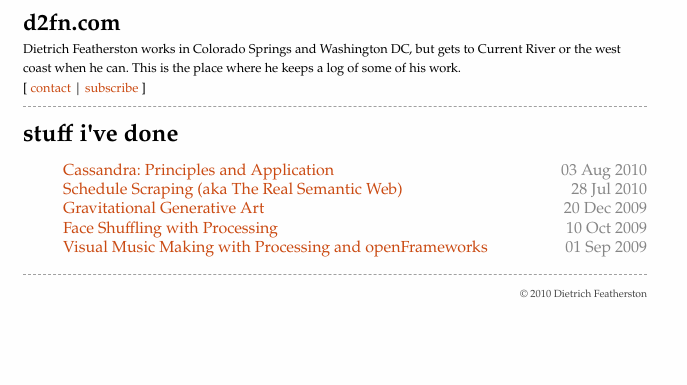
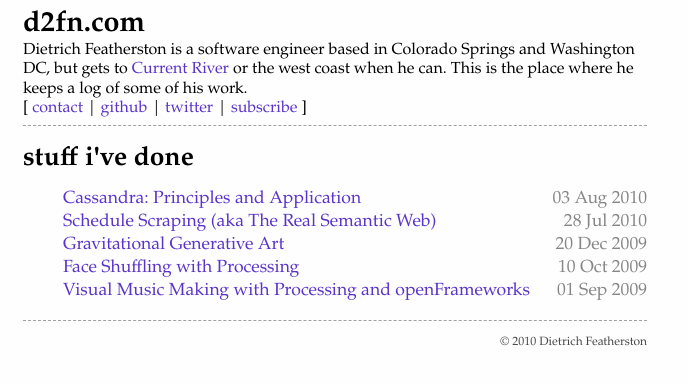
Before and after one commit to d2fn/d2fn.com, a Jekyll site: the page built from index.html, in a window 1280 px wide. Shown: the top 385 px of the page, without its empty margins (0-687 px from the left). Built offline with Jekyll 4.4.1, drawn with Linux system fonts in a browser that asks for light colours.

Commit message:
updated style sheet and added kepler gallery pull from flickr, updated contact and nav bar to show github and twitter links on front page

```diff
--- a/_layouts/default.html
+++ b/_layouts/default.html
@@ -25,8 +25,8 @@
 
 <div id="header">
 <h1><a href="/">d2fn.com</a></h1>
-Dietrich Featherston works in Colorado Springs and Washington DC, but gets to Current River or the west coast when he can.  This is the place where he keeps a log of some of his work.
-<p class="nav">[ <a href="/contact.html">contact</a> | <a href="/atom.xml">subscribe</a> ]</p>
+Dietrich Featherston is a software engineer based in Colorado Springs and Washington DC, but gets to <a href="http://www.flickr.com/photos/iamdietrich/sets/72157621068784652/">Current River</a> or the west coast when he can.  This is the place where he keeps a log of some of his work.
+<p class="nav">[ <a href="/contact.html">contact</a> | <a href="http://github.com/dietrichf">github</a> | <a href="http://twitter.com/d2fn">twitter</a> | <a href="/atom.xml">subscribe</a> ]</p>
 </div>
 
 <div id="content">
--- a/contact.textile
+++ b/contact.textile
@@ -3,7 +3,7 @@
 title: me?
 ---
 
-If you have questions about the material here feel free to contact me at d@dfeatherston.com.  I'm also active on a few other online services.
+If you have questions about the material here feel free to contact me at d@d2fn.com.  I'm also active on a few other online services.
 
 * "@d2fn":http://twitter.com/d2fn on twitter
 * "github.com/dietrichf":http://github.com/dietrichf
--- a/css/default.css
+++ b/css/default.css
@@ -1,7 +1,8 @@
 body {
 background-color: #fefefe;
 color:  #000000;
-font-family: "Book Antiqua", "Hoefler Text", Inconsolata, "Palatino Linotype", serif;
+/*font-family: "Book Antiqua", "Hoefler Text", Inconsolata, "Palatino Linotype", serif;*/
+font-family: 'Baskerville','Adobe Caslon', Garamond, Times, 'Nimbus Roman No9 L';
 font-size: 1.0em;
 line-height: 1.2em;
 }
@@ -14,7 +15,7 @@
 h3 { font-size: 100%; }
 
 #header {
-font-size: 80%;
+font-size: 100%;
 border-width: 0 0 1px 0;
 border-style: dashed;
 border-color: #A0A0A0;
@@ -34,8 +35,9 @@
 margin-bottom: 0px;
 }
 
-a { text-decoration: none;
-	color: #ca4a12;
+a {
+text-decoration: none;
+color: #5a33c9;
 }
 a:hover { text-decoration: underline; }
 a img { border:0; }
@@ -53,6 +55,11 @@
 border-style: dashed;
 border-color: #AFAFAF;
 border-width: 0;
+}
+
+#content {
+font-size: 110%;
+line-height: 1.3em;
 }
 
 code {
@@ -78,7 +85,7 @@
 border-color: #A0A0A0;
 text-align: right;
 border-style: dashed;
-font-size: 65%;
+font-size: 75%;
 color: #464646;
 }
 
@@ -89,6 +96,21 @@
 
 small {
 font-size: 80%;
+}
+
+#flickr_badge {
+  margin: 0px;
+  height: 600px;
+  text-align: center;
+}
+
+#flickr_badge img {
+  margin: 5px;
+  padding: 5px;
+  background: #545454;
+  float: left;
+  height: 120px;
+  width: auto;
 }
 
 .photo {
```
Also changed, not shown: _posts/2009-12-20-kepler.textile (+7 -1 lines).
